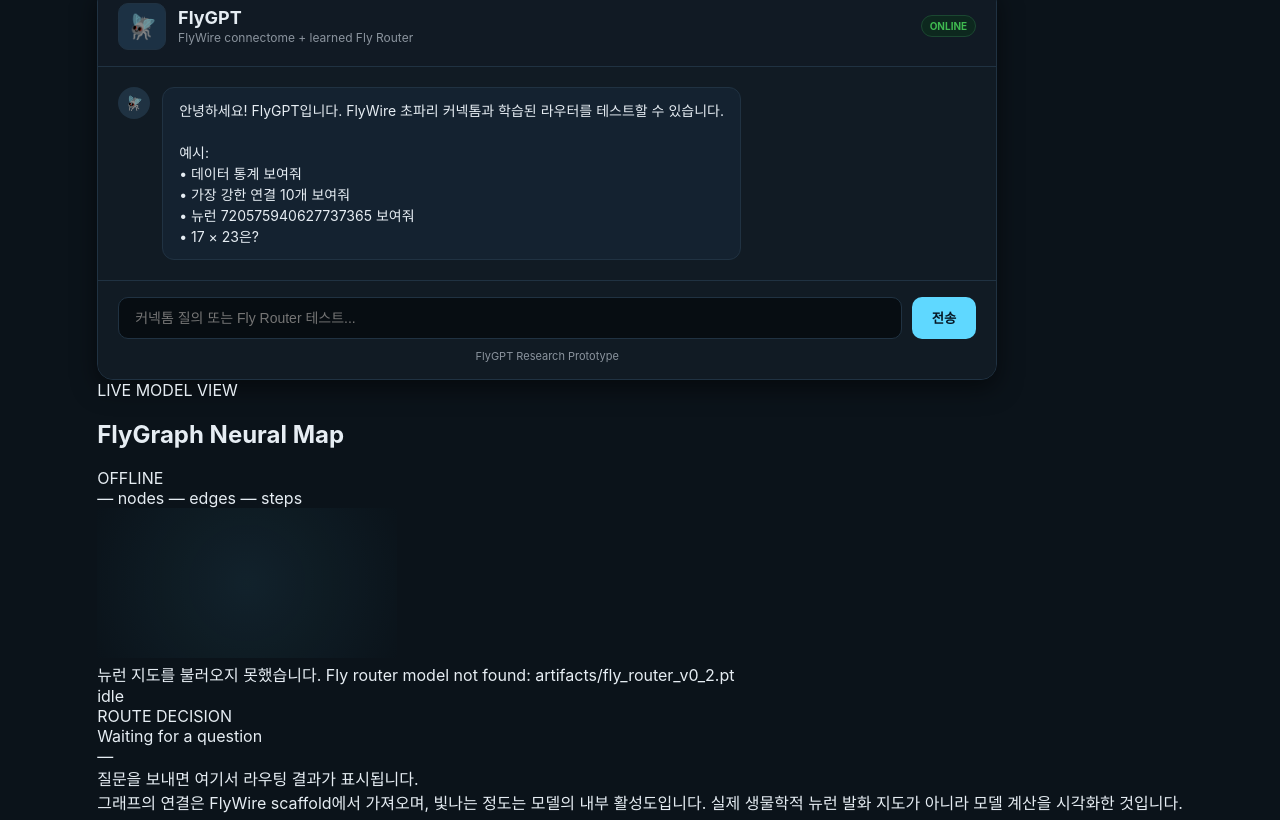
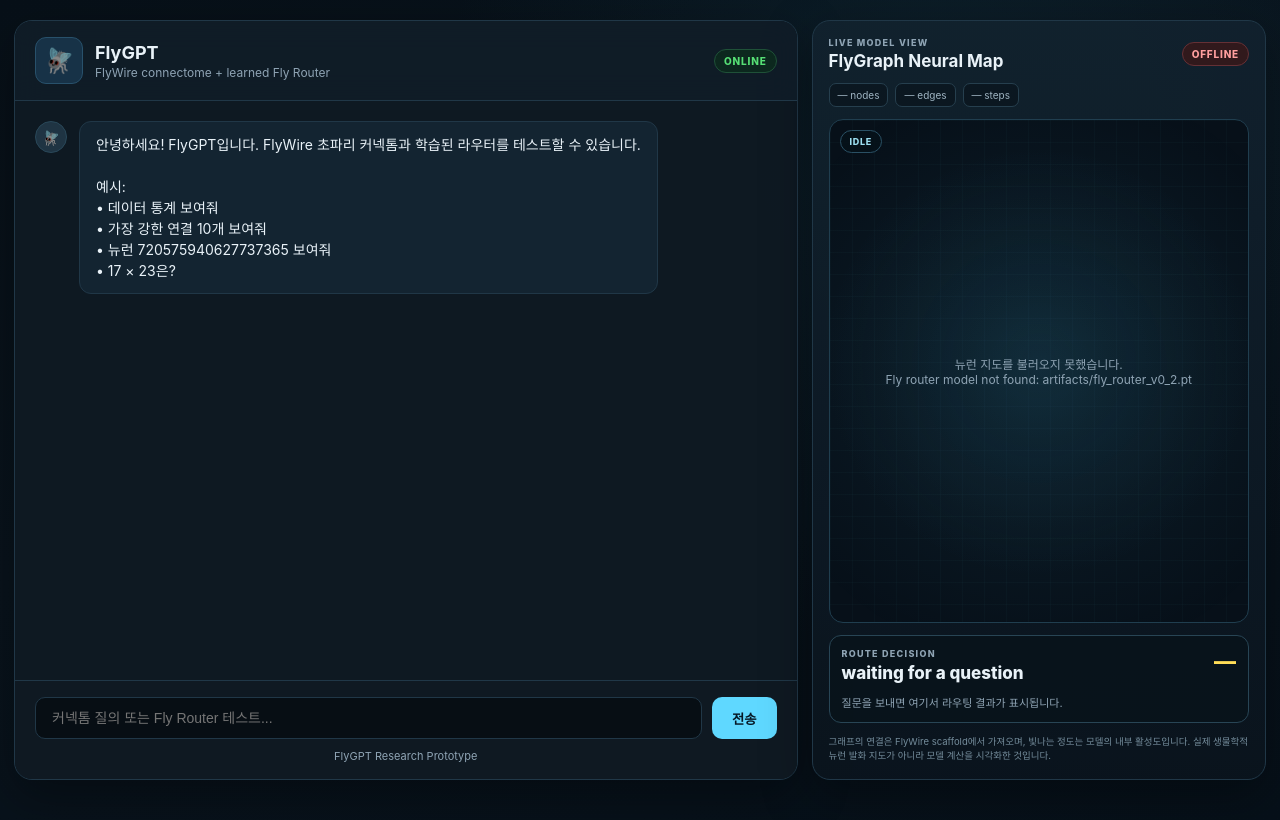
Before and after one commit to codingguy1026/FlyGPT, a FastAPI app: page / in a window 1280 px wide. Run offline with FastAPI, Linux system fonts and the light colour scheme; a map, chart or similar area stays blank.

Commit message:
ui: style split chat and FlyGraph brain HUD

```diff
--- a/static/style.css
+++ b/static/style.css
@@ -1,13 +1,15 @@
 :root {
-  --bg: #0b131a;
-  --panel: #111b24;
-  --border: #203242;
-  --text: #e6edf3;
-  --muted: #8b949e;
+  --bg: #071018;
+  --panel: #0f1a23;
+  --panel-2: #101e29;
+  --border: #203747;
+  --text: #e9f2f8;
+  --muted: #8fa4b4;
   --accent: #5fd8ff;
   --accent-hover: #45c4ed;
-  --user-bg: #1f364d;
-  --assistant-bg: #142230;
+  --warm: #ffdd57;
+  --user-bg: #1d3950;
+  --assistant-bg: #132431;
 }
 
 * {
@@ -16,31 +18,42 @@
 
 html,
 body {
-  height: 100%;
+  min-height: 100%;
 }
 
 body {
   margin: 0;
-  background: var(--bg);
+  min-height: 100vh;
+  background:
+    radial-gradient(circle at 74% 18%, rgba(35, 104, 128, 0.16), transparent 32rem),
+    linear-gradient(160deg, #071018 0%, #09131c 45%, #061019 100%);
   color: var(--text);
   font-family: -apple-system, BlinkMacSystemFont, "Segoe UI", Roboto, sans-serif;
-  display: flex;
-  justify-content: center;
-  align-items: center;
+}
+
+.app-shell {
+  width: min(1500px, calc(100vw - 28px));
+  height: min(95vh, 980px);
+  margin: 2.5vh auto;
+  display: grid;
+  grid-template-columns: minmax(0, 1fr) minmax(390px, 0.58fr);
+  gap: 14px;
+}
+
+.chat-container,
+.brain-panel {
+  background: rgba(15, 26, 35, 0.96);
+  border: 1px solid var(--border);
+  border-radius: 18px;
+  overflow: hidden;
+  box-shadow: 0 16px 50px rgba(0, 0, 0, 0.34);
 }
 
 .chat-container {
-  width: 100%;
-  max-width: 900px;
+  min-width: 0;
   height: 100%;
-  max-height: 95vh;
-  background: var(--panel);
-  border: 1px solid var(--border);
-  border-radius: 16px;
   display: flex;
   flex-direction: column;
-  overflow: hidden;
-  box-shadow: 0 8px 24px rgba(0, 0, 0, 0.5);
 }
 
 .chat-header {
@@ -49,7 +62,8 @@
   display: flex;
   justify-content: space-between;
   align-items: center;
-  background: rgba(17, 27, 36, 0.95);
+  background: rgba(16, 29, 40, 0.92);
+  backdrop-filter: blur(14px);
 }
 
 .brand {
@@ -60,15 +74,24 @@
 
 .logo {
   font-size: 24px;
-  background: #1c3144;
+  background: #173247;
   padding: 8px;
-  border-radius: 10px;
-  border: 1px solid var(--border);
+  border-radius: 11px;
+  border: 1px solid #28516b;
+}
+
+h1,
+h2 {
+  margin: 0;
 }
 
 h1 {
   font-size: 18px;
-  margin: 0;
+}
+
+h2 {
+  margin-top: 3px;
+  font-size: 17px;
 }
 
 .sub {
@@ -77,14 +100,19 @@
   margin-top: 2px;
 }
 
+.status-badge,
+.brain-status {
+  font-size: 10px;
+  font-weight: 800;
+  letter-spacing: 0.08em;
+  border-radius: 999px;
+  padding: 5px 9px;
+}
+
 .status-badge {
-  font-size: 10px;
-  font-weight: 700;
-  background: #0d281e;
-  color: #3fb950;
-  border: 1px solid #1b4731;
-  padding: 4px 8px;
-  border-radius: 20px;
+  background: #0c281e;
+  color: #56df75;
+  border: 1px solid #1f5138;
 }
 
 .chat-messages {
@@ -94,12 +122,13 @@
   display: flex;
   flex-direction: column;
   gap: 16px;
+  scrollbar-color: #294455 transparent;
 }
 
 .message {
   display: flex;
   gap: 12px;
-  max-width: 85%;
+  max-width: 88%;
   line-height: 1.5;
   font-size: 14px;
 }
@@ -113,11 +142,12 @@
   width: 32px;
   height: 32px;
   border-radius: 50%;
-  background: #1f3242;
+  background: #1f3443;
   display: grid;
   place-items: center;
   flex-shrink: 0;
   font-size: 14px;
+  border: 1px solid #294859;
 }
 
 .message .bubble {
@@ -144,7 +174,7 @@
 .chat-input-area {
   padding: 16px 20px;
   border-top: 1px solid var(--border);
-  background: var(--panel);
+  background: rgba(15, 26, 35, 0.96);
 }
 
 #chatForm {
@@ -155,7 +185,7 @@
 #userInput {
   flex: 1;
   min-width: 0;
-  background: #070d12;
+  background: #070e14;
   border: 1px solid var(--border);
   border-radius: 10px;
   padding: 12px 16px;
@@ -166,6 +196,7 @@
 
 #userInput:focus {
   border-color: var(--accent);
+  box-shadow: 0 0 0 3px rgba(95, 216, 255, 0.08);
 }
 
 #sendBtn {
@@ -174,18 +205,20 @@
   border: none;
   border-radius: 10px;
   padding: 0 20px;
-  font-weight: 700;
+  font-weight: 800;
   cursor: pointer;
-  transition: background 0.2s;
+  transition: transform 0.15s, background 0.2s;
 }
 
 #sendBtn:hover {
   background: var(--accent-hover);
+  transform: translateY(-1px);
 }
 
 #sendBtn:disabled {
   opacity: 0.5;
   cursor: not-allowed;
+  transform: none;
 }
 
 .footer-note {
@@ -195,16 +228,277 @@
   margin-top: 10px;
 }
 
-@media (max-width: 600px) {
+.brain-panel {
+  min-width: 0;
+  height: 100%;
+  display: flex;
+  flex-direction: column;
+  padding: 16px;
+  gap: 12px;
+  background:
+    linear-gradient(180deg, rgba(17, 33, 45, 0.98), rgba(10, 20, 29, 0.98));
+}
+
+.brain-header {
+  display: flex;
+  justify-content: space-between;
+  align-items: center;
+  gap: 16px;
+}
+
+.eyebrow {
+  color: var(--muted);
+  font-size: 9px;
+  font-weight: 800;
+  letter-spacing: 0.14em;
+}
+
+.brain-status {
+  color: #b3c4cf;
+  background: #13242f;
+  border: 1px solid #284453;
+}
+
+.brain-status[data-state="ready"] {
+  color: #63e582;
+  background: #0d281e;
+  border-color: #1f5138;
+}
+
+.brain-status[data-state="thinking"] {
+  color: var(--warm);
+  background: #2d2810;
+  border-color: #5b4c14;
+  animation: pulse 0.9s ease-in-out infinite alternate;
+}
+
+.brain-status[data-state="active"] {
+  color: #9eeaff;
+  background: #102b38;
+  border-color: #255a70;
+}
+
+.brain-status[data-state="error"] {
+  color: #ff9f9f;
+  background: #31191c;
+  border-color: #653035;
+}
+
+@keyframes pulse {
+  from { opacity: 0.62; }
+  to { opacity: 1; }
+}
+
+.brain-stats {
+  display: flex;
+  flex-wrap: wrap;
+  gap: 7px;
+}
+
+.brain-stats span {
+  padding: 5px 8px;
+  border: 1px solid #263f4e;
+  border-radius: 7px;
+  color: #9fb4c2;
+  font-size: 10px;
+  background: rgba(8, 17, 24, 0.55);
+}
+
+.brain-stage {
+  position: relative;
+  flex: 1;
+  min-height: 310px;
+  overflow: hidden;
+  border-radius: 14px;
+  border: 1px solid #203e4f;
+  background:
+    linear-gradient(rgba(95, 216, 255, 0.025) 1px, transparent 1px),
+    linear-gradient(90deg, rgba(95, 216, 255, 0.025) 1px, transparent 1px),
+    radial-gradient(circle at 50% 48%, rgba(31, 103, 130, 0.17), transparent 64%),
+    #071019;
+  background-size: 22px 22px, 22px 22px, auto, auto;
+}
+
+#brainCanvas {
+  display: block;
+  width: 100%;
+  height: 100%;
+  min-height: 310px;
+  touch-action: none;
+}
+
+.brain-empty {
+  position: absolute;
+  inset: 0;
+  display: grid;
+  place-items: center;
+  padding: 28px;
+  text-align: center;
+  white-space: pre-wrap;
+  color: var(--muted);
+  font-size: 12px;
+  pointer-events: none;
+}
+
+.brain-empty[hidden] {
+  display: none;
+}
+
+.stage-chip {
+  position: absolute;
+  left: 10px;
+  top: 10px;
+  border: 1px solid #2a5064;
+  border-radius: 999px;
+  background: rgba(6, 18, 26, 0.82);
+  color: #9cdff1;
+  padding: 5px 9px;
+  font-size: 9px;
+  font-weight: 800;
+  letter-spacing: 0.08em;
+  text-transform: uppercase;
+  pointer-events: none;
+}
+
+.brain-tooltip {
+  position: absolute;
+  z-index: 4;
+  width: 195px;
+  padding: 8px 10px;
+  background: rgba(5, 14, 20, 0.96);
+  border: 1px solid #386378;
+  border-radius: 8px;
+  color: #dcecf3;
+  font-size: 10px;
+  line-height: 1.55;
+  pointer-events: none;
+  box-shadow: 0 8px 22px rgba(0, 0, 0, 0.35);
+  word-break: break-all;
+}
+
+.route-card {
+  border: 1px solid #284555;
+  border-radius: 12px;
+  padding: 12px;
+  background: rgba(8, 18, 25, 0.72);
+}
+
+.route-card-top {
+  display: flex;
+  justify-content: space-between;
+  align-items: flex-start;
+  gap: 12px;
+}
+
+.route-name {
+  margin-top: 4px;
+  font-size: 17px;
+  font-weight: 800;
+  text-transform: lowercase;
+}
+
+.route-confidence {
+  font-size: 22px;
+  font-weight: 850;
+  color: var(--warm);
+  font-variant-numeric: tabular-nums;
+}
+
+.route-bars {
+  margin-top: 11px;
+  display: grid;
+  gap: 8px;
+}
+
+.route-placeholder {
+  color: var(--muted);
+  font-size: 11px;
+}
+
+.route-row {
+  display: grid;
+  gap: 4px;
+}
+
+.route-row-head {
+  display: flex;
+  justify-content: space-between;
+  gap: 12px;
+  color: #b9cbd5;
+  font-size: 10px;
+}
+
+.route-track {
+  height: 5px;
+  overflow: hidden;
+  border-radius: 999px;
+  background: #142934;
+}
+
+.route-fill {
+  height: 100%;
+  border-radius: inherit;
+  background: linear-gradient(90deg, #4dbddf, #ffdd57);
+  transition: width 0.35s ease;
+}
+
+.brain-note {
+  color: #748c9b;
+  font-size: 9.5px;
+  line-height: 1.5;
+}
+
+@media (max-width: 980px) {
   body {
-    align-items: stretch;
+    min-height: 100dvh;
+  }
+
+  .app-shell {
+    width: 100%;
+    height: auto;
+    min-height: 100dvh;
+    margin: 0;
+    padding: 10px;
+    grid-template-columns: 1fr;
+    gap: 10px;
   }
 
   .chat-container {
-    height: 100dvh;
-    max-height: 100dvh;
+    height: 66dvh;
+    min-height: 520px;
+  }
+
+  .brain-panel {
+    height: 46dvh;
+    min-height: 380px;
+  }
+
+  .brain-stage,
+  #brainCanvas {
+    min-height: 220px;
+  }
+}
+
+@media (max-width: 600px) {
+  .app-shell {
+    padding: 0;
+    gap: 0;
+  }
+
+  .chat-container,
+  .brain-panel {
     border-radius: 0;
-    border: none;
+    border-left: none;
+    border-right: none;
+  }
+
+  .chat-container {
+    min-height: 64dvh;
+  }
+
+  .brain-panel {
+    min-height: 420px;
+    padding: 13px;
   }
 
   .chat-header,
@@ -224,4 +518,12 @@
   #sendBtn {
     padding: 0 16px;
   }
+
+  h2 {
+    font-size: 15px;
+  }
+
+  .route-confidence {
+    font-size: 19px;
+  }
 }
```
